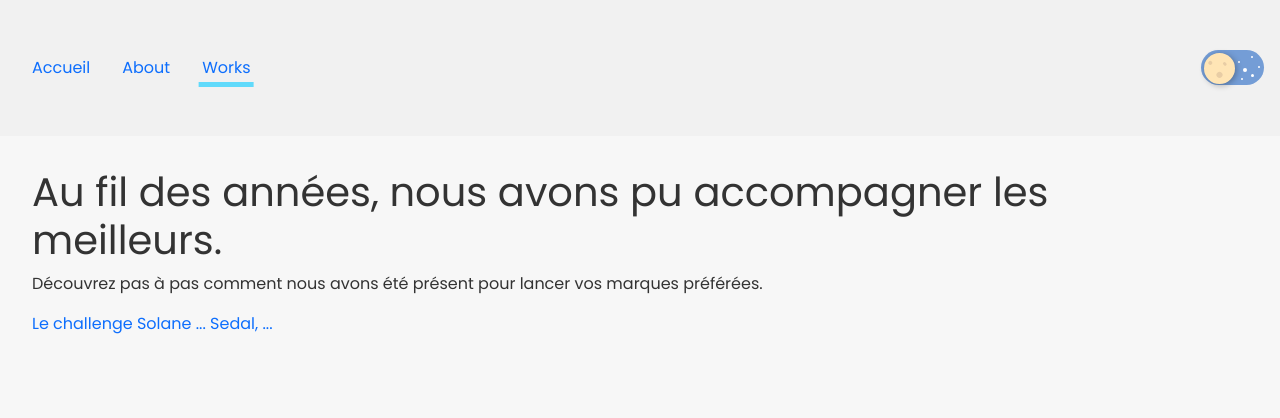
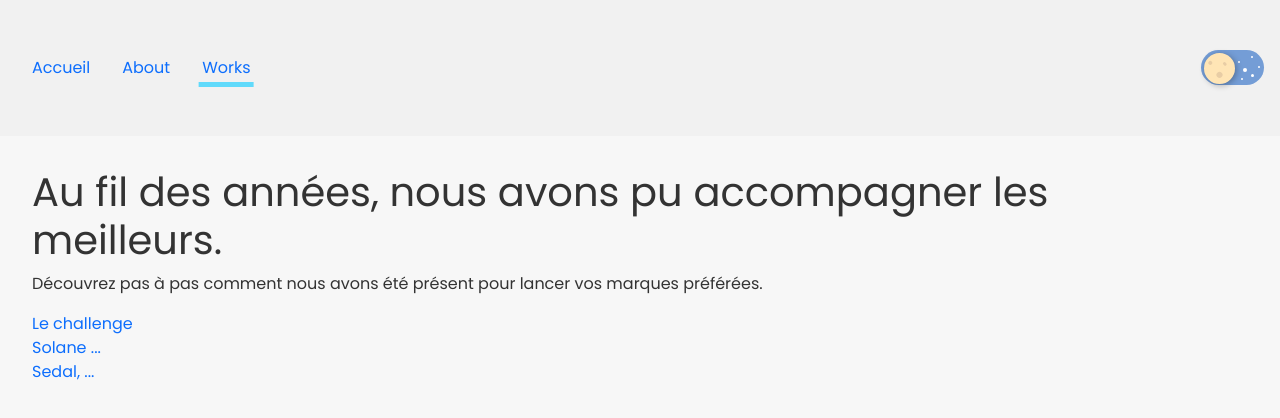
Before and after one commit to aauugguussttiinn/agency-website, a React (Create React App) app: page /works in a window 1280 px wide. Shown: the top 418 px of the page. Built offline with nearby package versions, Linux system fonts and the light colour scheme.

Commit message:
Routes are dynamics but can't load work component

```diff
--- a/src/pages/Works/Works.jsx
+++ b/src/pages/Works/Works.jsx
@@ -20,8 +20,9 @@ const Works = () => {
         </p>
         <div className="realisations">
           {works.map((work) => (
-            <Link to='works/'> { shortenTitle(work.title) } </Link>
-            // <Work />
+            <div className={ work.slug }>
+              <Link to={ work.slug }> { shortenTitle(work.title) } </Link>
+            </div>
           ))}
         </div>
       </div>
```
